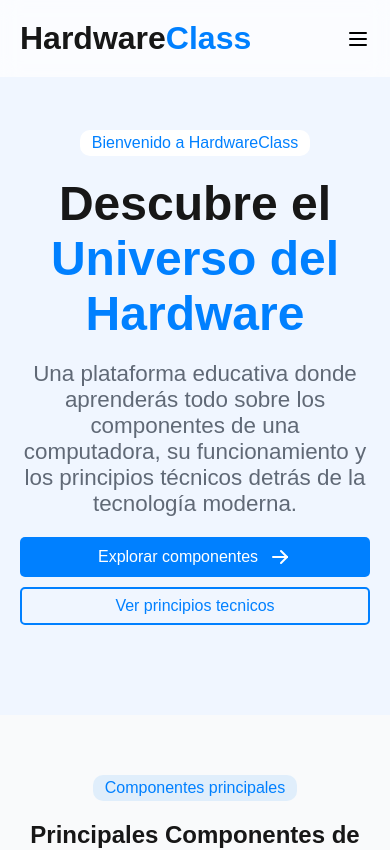
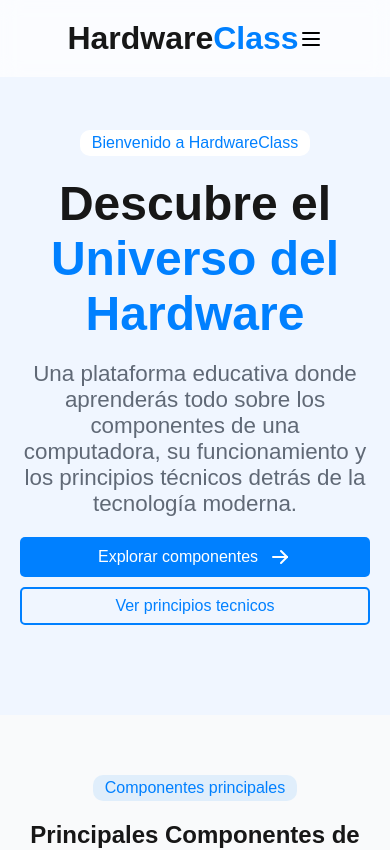
Before and after one commit to OrlandoTellez/hardware-web, a Next.js app: page / in a window 390 px wide. Shown: the top 850 px of the page. Built offline with nearby package versions, Linux system fonts and the light colour scheme.

Commit message:
refactor: restructure Header component layout for improved organization and responsiveness

```diff
--- a/src/components/Header.module.css
+++ b/src/components/Header.module.css
@@ -1,13 +1,20 @@
 .header{
+    position: fixed;
     width: 100%;
-    display: flex;
-    justify-content: space-between;
-    padding: 20px;
-    position: fixed;
     background: white;
     background-color: rgb(255 255 255 / 70%);
     backdrop-filter: blur(10px);
     z-index: 20;
+    display: grid;
+    place-items: center;
+}
+
+.headerContainer{
+    max-width: 1200px;
+    display: flex;
+    justify-content: space-between;
+    padding: 20px;
+
 }
 
 .logo{
--- a/src/components/Header.tsx
+++ b/src/components/Header.tsx
@@ -15,6 +15,7 @@ export const Header = () => {
   return (
     <>
         <header className={styles.header}>
+            <div className={styles.headerContainer}>
                 <div className={styles.logo}>
                     <h1>Hardware<span>Class</span></h1>
                 </div>
@@ -30,6 +31,8 @@ export const Header = () => {
                         <li><Link href="/principios">Principios</Link></li>
                     </ul>
                 </nav>
+            </div>
+
         </header>
     </>
   )
```
Lines whose indentation alone changed are shown as unchanged.
